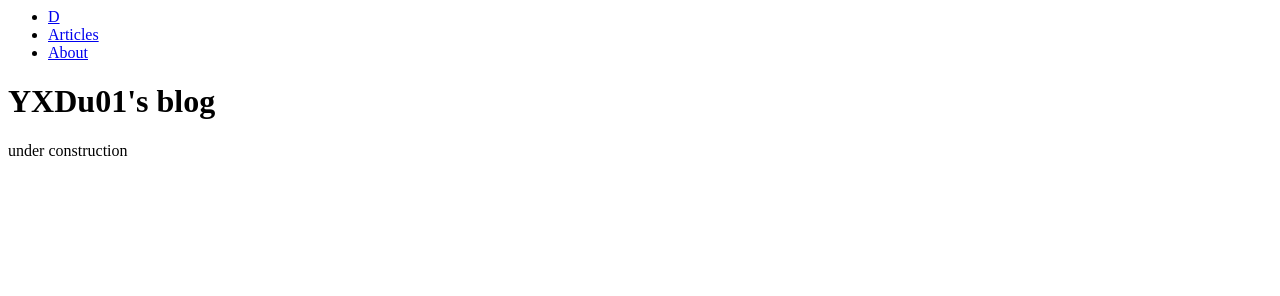
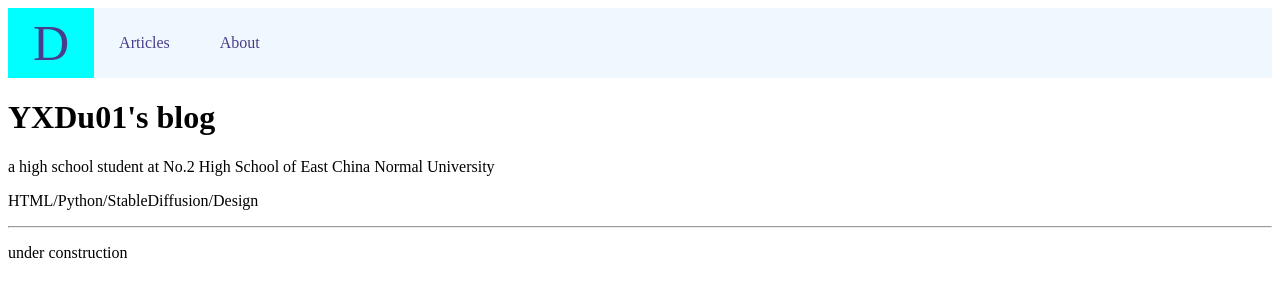
Before and after one commit to YuXuan-Du01/YuXuan-Du01.github.io, a plain HTML site: page index.html in a window 1280 px wide. Drawn offline with Linux system fonts and the light colour scheme.

Commit message:
Add files via upload

```diff
--- a/index.html
+++ b/index.html
@@ -1,16 +1,47 @@
 <html>
 
-<head></head>
+<head>
+	<meta charset="utf-8">
+	<title>YXDu</title>
+</head>
 
 <body>
-  <ul>
-        <li><a href="index.html">D</a></li>
+  <ul class="nav">
+        <li><a href="index.html" style="font-size: 50px;font-family:Algerian;background-color:aqua">D</a></li>
         <li><a href="articles.html">Articles</a></li>
         <li><a href="about.html">About</a></li>
     </ul>
   <h1>YXDu01's blog</h1>
-  <p>under construction</p>
+	<p>a high school student at No.2 High School of East China Normal University</p>
+	<p>HTML/Python/StableDiffusion/Design</p>
+	<hr>
+	<p>under construction</p>
 
-
+  <style>
+	 body {
+		font-family:"Gotham";
+	  }
+	.nav {
+		padding: 0;
+		margin: 0;
+		overflow: hidden;
+		background-color: aliceblue;
+}
+	.nav li {
+		list-style: none;
+		float:left;
+}
+	.nav li>a:hover {
+		background-color: #5952EF;
+		color: #ffffff;
+}
+	.nav a {
+		line-height: 70px;
+		margin: 0 auto;
+		text-decoration: none;
+		padding: 25px;
+		color:darkslateblue
+	  }
+	</style>
 </body>
 </html>
```
